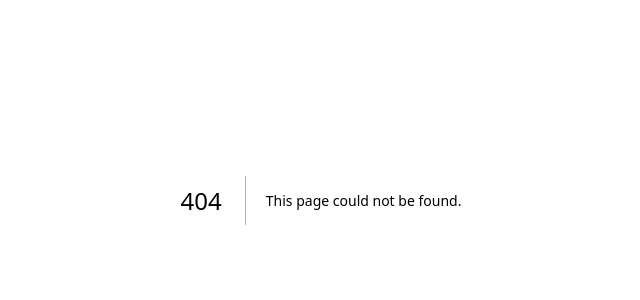
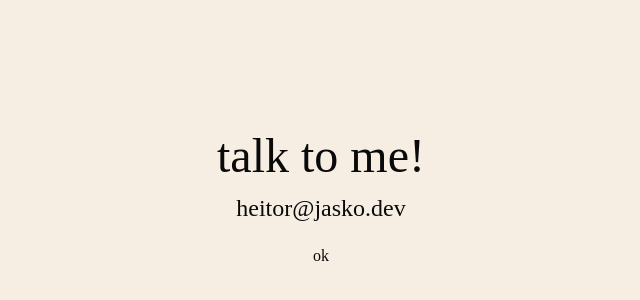
Before and after one commit to pontojasko/portfolio, a Next.js app: page /talk in a window 1280 px wide. Before the commit this address had no page. Shown: the part 200-500 px from the top of the page, without its empty margins (319-959 px from the left). Built offline with nearby package versions, Linux system fonts and the light colour scheme.

Commit message:
feat: pagina talk e capitalização das letras

```diff
--- a/src/app/page.tsx
+++ b/src/app/page.tsx
@@ -34,7 +34,7 @@ export default function Home() {
               </Link>
             </div>
             <div className="flex justify-end">
-              <Link href="mdx" className="">
+              <Link href="talk" className="">
                 talk
               </Link>
             </div>
@@ -42,10 +42,14 @@ export default function Home() {
         </header>
 
         <p className="p-2 py-5 ">
-          <b>Whats up?</b> I'm <u>Heitor Jasko!</u>
+          whats up? my name is Heitor Jasko.
           <br />
-          <br /> I'm a generalist software engineer and an analysis and systems
+          <br /> i'm a generalist software engineer and an analysis and systems
           development student at <u>IFSP</u>.
+          <br /> <br />
+          lifelong creator. curiosity-driven learner.
+          <br />
+          and always engineering java solutions on my personal server.
         </p>
         <hr className="h-0.5"></hr>
         <h2 className="text-2xl tracking-tighter my-3  text-amber-950 ">
--- /dev/null
+++ b/src/app/talk/page.tsx
@@ -0,0 +1,16 @@
+import Image from "next/image";
+import Link from "next/link";
+
+export default function Home() {
+  return (
+    <div className=" flex flex-col p-9 items-center h-full justify-center w-full h-svh selection:bg-amber-900 selection:text-amber-50">
+      <div className="text-center p-20 rounded-4xl">
+        <h1 className="text-5xl select-none mb-3">talk to me!</h1>
+        <h1 className="text-2xl mb-5">heitor@jasko.dev</h1>
+        <Link className="select-none " href="/">
+          ok
+        </Link>
+      </div>
+    </div>
+  );
+}
```
